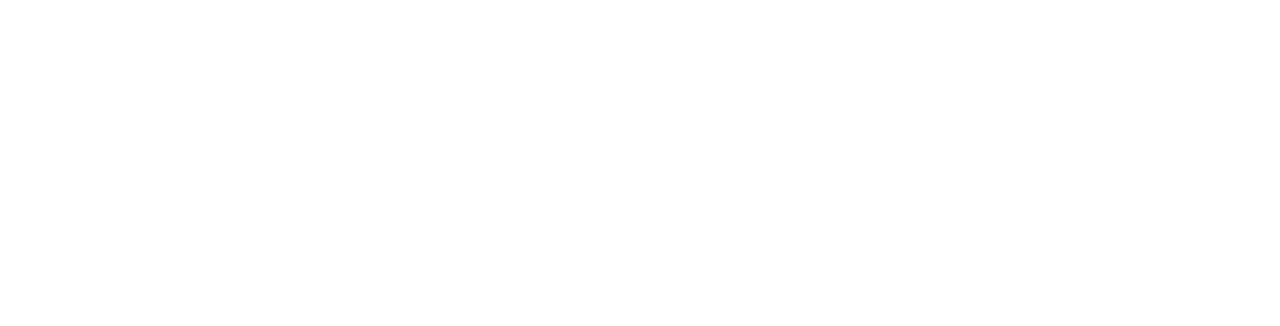
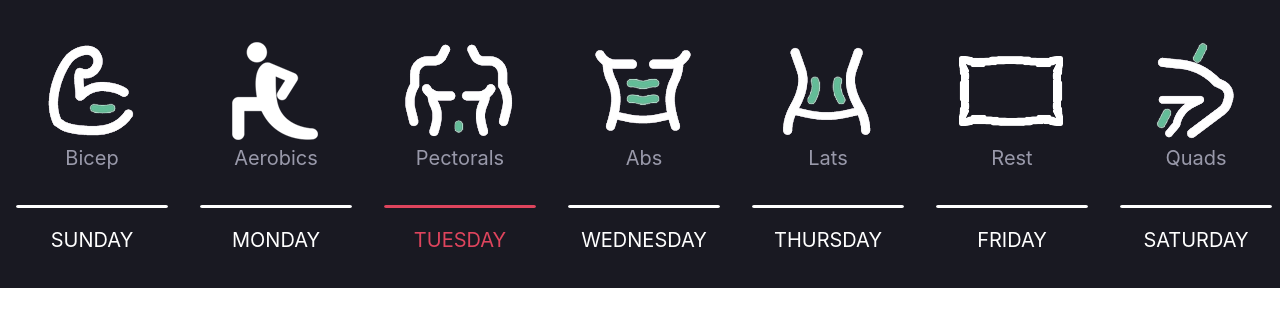
Before and after one commit to lucasichen/restday, a React (Create React App) app in the folder rest-day/: page /workout-schedule in a window 1280 px wide. Shown: the top 326 px of the page. Built offline with nearby package versions, Linux system fonts and the light colour scheme.

Commit message:
Added Workout Schedule Infographic

```diff
--- a/rest-day/src/App.css
+++ b/rest-day/src/App.css
@@ -1,38 +1,3 @@
 .App {
-  text-align: center;
+  background-color: #191922;
 }
-
-.App-logo {
-  height: 40vmin;
-  pointer-events: none;
-}
-
-@media (prefers-reduced-motion: no-preference) {
-  .App-logo {
-    animation: App-logo-spin infinite 20s linear;
-  }
-}
-
-.App-header {
-  background-color: #282c34;
-  min-height: 100vh;
-  display: flex;
-  flex-direction: column;
-  align-items: center;
-  justify-content: center;
-  font-size: calc(10px + 2vmin);
-  color: white;
-}
-
-.App-link {
-  color: #61dafb;
-}
-
-@keyframes App-logo-spin {
-  from {
-    transform: rotate(0deg);
-  }
-  to {
-    transform: rotate(360deg);
-  }
-}
--- a/rest-day/src/App.js
+++ b/rest-day/src/App.js
@@ -1,10 +1,14 @@
-import './App.css';
-import AppBar from './components/AppBar';
+import "./App.css";
+import AppBar from "./components/AppBar";
+import WorkoutSchedule from "./components/WorkoutSchedule/WorkoutSchedule";
 
 function App() {
-  return (
-    <AppBar />
-  );
+    return (
+        <div className="App">
+            <AppBar />
+            <WorkoutSchedule />
+        </div>
+    );
 }
 
 export default App;
--- /dev/null
+++ b/rest-day/src/components/WorkoutSchedule/WorkoutDay.css
@@ -0,0 +1,54 @@
+.workout-day {
+    border-width: 5px;
+    border-color: yellow;
+    align-content: center;
+    justify-content: center;
+    /* display: flex;
+    flex-wrap: wrap; */
+    /* width: 5em; */
+    padding: 1em 1em 1em 1em;
+}
+
+.body-part-name {
+    color: #9999aa;
+    font-size: 20px;
+    position: relative;
+    top: -15px;
+    text-align: center;
+}
+
+.body-icon {
+    margin-right: 0.5em;
+    width: 125px;
+    height: 125px;
+}
+
+.divider {
+    height: 1px;
+    width: 150px;
+    background-color: white;
+    border-radius: 99px;
+    position: relative;
+    border: 1px solid white;
+}
+
+.divider-selected{
+    height: 1px;
+    width: 150px;
+    background-color: #DE445D;
+    border-radius: 99px;
+    position: relative;
+    border: 1px solid #DE445D;
+}
+
+.day-of-the-week {
+    color: white;
+    font-size: 20px;
+    text-align: center;
+}
+
+.day-of-the-week-selected {
+    color: #DE445D;
+    font-size: 20px;
+    text-align: center;
+}
--- /dev/null
+++ b/rest-day/src/components/WorkoutSchedule/WorkoutDay.js
@@ -0,0 +1,33 @@
+import "./WorkoutDay.css";
+
+function toTitleCase(str) {
+    return str.replace(/\w\S*/g, function (txt) {
+        return txt.charAt(0).toUpperCase() + txt.substr(1).toLowerCase();
+    });
+}
+
+const WorkoutDay = (props) => {
+    const dayOfWeek = "tuesday";
+
+    return (
+        <div className="workout-day">
+            <div className="body-icon">
+                <img src={props.imgSrc} alt={props.targetName} />
+            </div>
+            <p className="body-part-name">{toTitleCase(props.targetName)}</p>
+            {props.day === dayOfWeek ? (
+                <div>
+                    <hr className="divider-selected"></hr>
+                    <p className="day-of-the-week-selected">{props.day.toUpperCase()}</p>
+                </div>
+            ) : (
+                <div>
+                    <hr className="divider"></hr>
+                    <p className="day-of-the-week">{props.day.toUpperCase()}</p>
+                </div>
+            )}
+        </div>
+    );
+};
+
+export default WorkoutDay;
--- /dev/null
+++ b/rest-day/src/components/WorkoutSchedule/WorkoutSchedule.css
@@ -0,0 +1,3 @@
+.workout-schedule {
+    display: flex;
+}
--- a/rest-day/src/components/Workout Schedule/WorkoutSchedule.js
+++ b/rest-day/src/components/WorkoutSchedule/WorkoutSchedule.js
@@ -1,27 +1,34 @@
 import { useState } from "react";
+import WorkoutDay from "./WorkoutDay";
 
 import "./WorkoutSchedule.css";
 
 const WorkoutSchedule = () => {
-    const defaultSchedule = {
-        Sunday: {
+    const defaultSchedule = [
+        {
+            id: 1,
+            day: "sunday",
             target: {
                 name: "bicep",
-                src: ".../../../assets/Body Icons/bicep.jpg",
+                src: require("../../Assets/Body Icons/Bicep.png"),
             },
             exercises: [],
         },
-        Monday: {
+        {
+            id: 2,
+            day: "monday",
             target: {
                 name: "aerobics",
-                src: "../../Assets/Body Icons/aerobics.png",
+                src: require("../../Assets/Body Icons/Aerobics.png"),
             },
             exercises: [],
         },
-        Tuesday: {
+        {
+            id: 3,
+            day: "tuesday",
             target: {
                 name: "pectorals",
-                src: "../../Assets/Body Icons/Pectorals.png",
+                src: require("../../Assets/Body Icons/Pectorals.png"),
             },
             exercises: [
                 {
@@ -46,39 +53,60 @@ const WorkoutSchedule = () => {
                 },
             ],
         },
-        Wednesday: {
+        {
+            id: 4,
+            day: "wednesday",
             target: {
                 name: "abs",
-                src: "../../Assets/Body Icons/abs.png",
+                src: require("../../Assets/Body Icons/Abs.png"),
             },
             exercises: [],
         },
-        Thursday: {
+        {
+            id: 5,
+            day: "thursday",
             target: {
                 name: "lats",
-                src: "../../Assets/Body Icons/lats.png",
+                src: require("../../Assets/Body Icons/Lats.png"),
             },
             exercises: [],
         },
-        Friday: {
+        {
+            id: 6,
+            day: "friday",
             target: {
                 name: "rest",
-                src: "../../Assets/Body Icons/rest.png",
+                src: require("../../Assets/Body Icons/Rest.png"),
             },
             exercises: [],
         },
-        Saturday: {
+        {
+            id: 7,
+            day: "saturday",
             target: {
                 name: "quads",
-                src: "../../Assets/Body Icons/quads.png",
+                src: require("../../Assets/Body Icons/Quads.png"),
             },
             exercises: [],
         },
-    };
+    ];
 
     const [schedule, setSchedule] = useState(defaultSchedule);
 
-    return <div className="workout-schedule"></div>;
+    return (
+        <div className="workout-schedule">
+            {schedule.map((day) => {
+                return (
+                    <WorkoutDay
+                        key={day.id}
+                        imgSrc={day.target.src}
+                        targetName={day.target.name}
+                        day={day.day}
+                    />
+                );
+            })}
+        </div>
+    );
 };
 
 export default WorkoutSchedule;
```
Also changed, not shown: rest-day/src/components/Workout Schedule/WorkoutDay.js (deleted, +0 -9 lines), rest-day/src/Assets/Body Icons/Rest.png (added), rest-day/src/components/Workout Schedule/WorkoutDay.css (deleted), rest-day/src/components/Workout Schedule/WorkoutSchedule.css (deleted).
